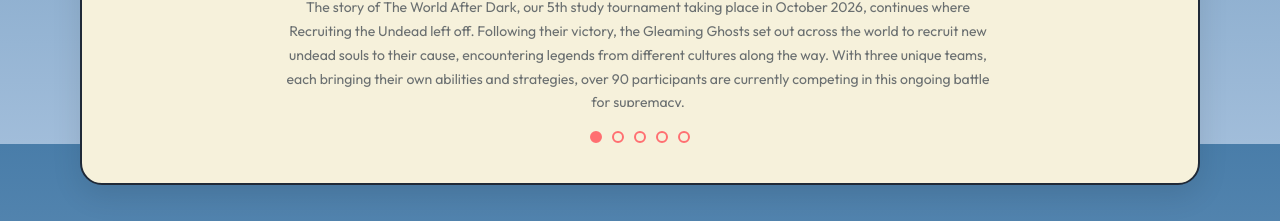
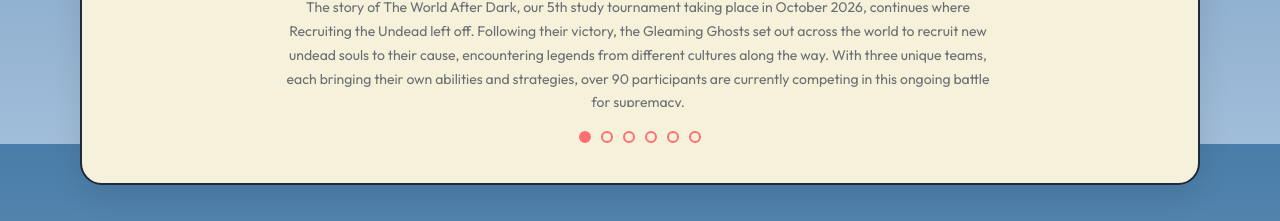
Before and after one commit to GirlsOnlyDiscord/girlsonlydiscord.github.io, a React (Vite) app: page / in a window 1280 px wide. Shown: the part 2256-2477 px from the top of the page. Built offline with nearby package versions, Linux system fonts and the light colour scheme.

Commit message:
added task sprints into events section

```diff
--- a/src/data/events.js
+++ b/src/data/events.js
@@ -1,5 +1,6 @@
 import TheWorldAfterDark from "../assets/EventBanners/TheWorldAfterDark.png";
 import UnderTheSurface from "../assets/EventBanners/UnderTheSurface.png";
+import TaskSprints from "../assets/EventBanners/TaskSprints.png";
 import RecruitingTheUndead from "../assets/EventBanners/RecruitingTheUndead.png";
 import TheRift from "../assets/EventBanners/TheRift.png";
 import TOWAW from "../assets/EventBanners/TOWAW.png";
@@ -23,6 +24,13 @@ export const EVENTS = [
       "What began as an April Fools' prank became a full-blown underground society in Under the Surface, a 12-day GOSS study tournament held in April 2026. With over 90 participants settling into the GOSS Cave, four factions emerged with competing ideas about how their new home should develop. As members logged more than 5,700 study hours and completed over 950 self-improvement quests, daily interactive events gave factions opportunities to secure advantages, disrupt their rivals, and bring an extra layer of competition to studying together.",
   },
   {
+    id: "task-sprints",
+    title: "Task Sprints - Every Sunday",
+    banner: TaskSprints,
+    description:
+      "Two years in and counting, we meet every Sunday for 3 hours of focused studying, with regular check-ins, a shared timer, and a goal of getting as much of our to-do lists done as possible. With two sessions to accommodate Western and Eastern hemispheres, Task Sprints help members wrap up the week and start the new one on the right foot.",
+  },
+  {
     id: "recruiting-the-undead",
     title: "Recruiting the Undead - 2025",
     banner: RecruitingTheUndead,
```
Also changed, not shown: src/assets/EventBanners/TaskSprints.png (added).
